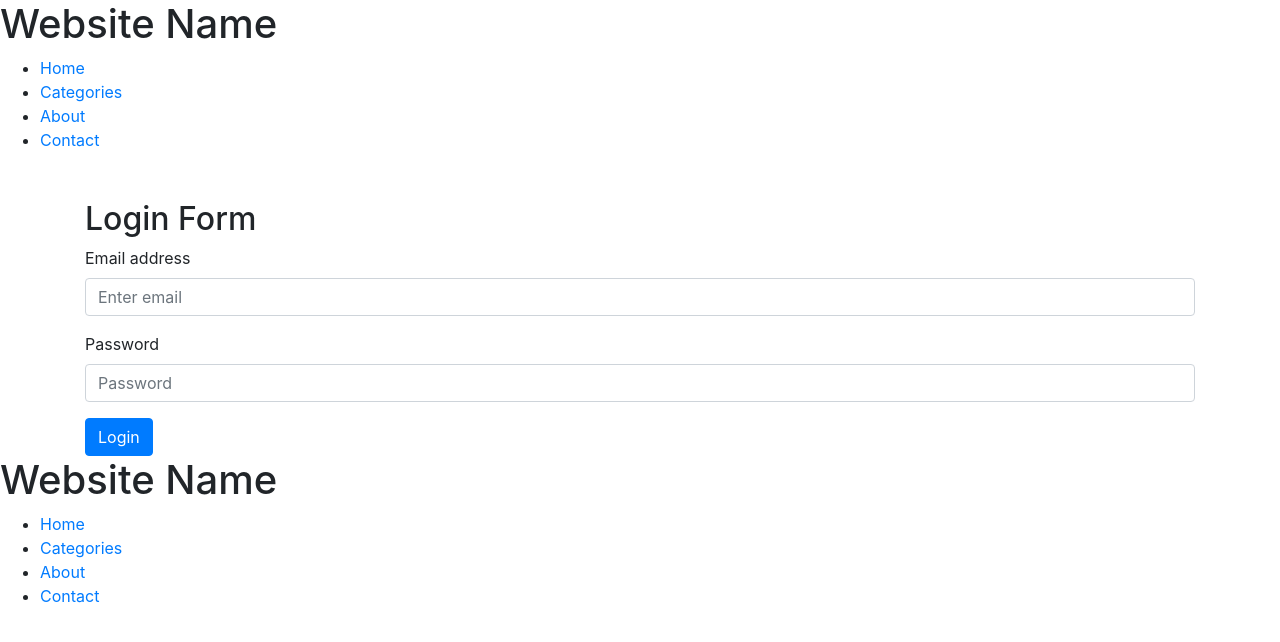
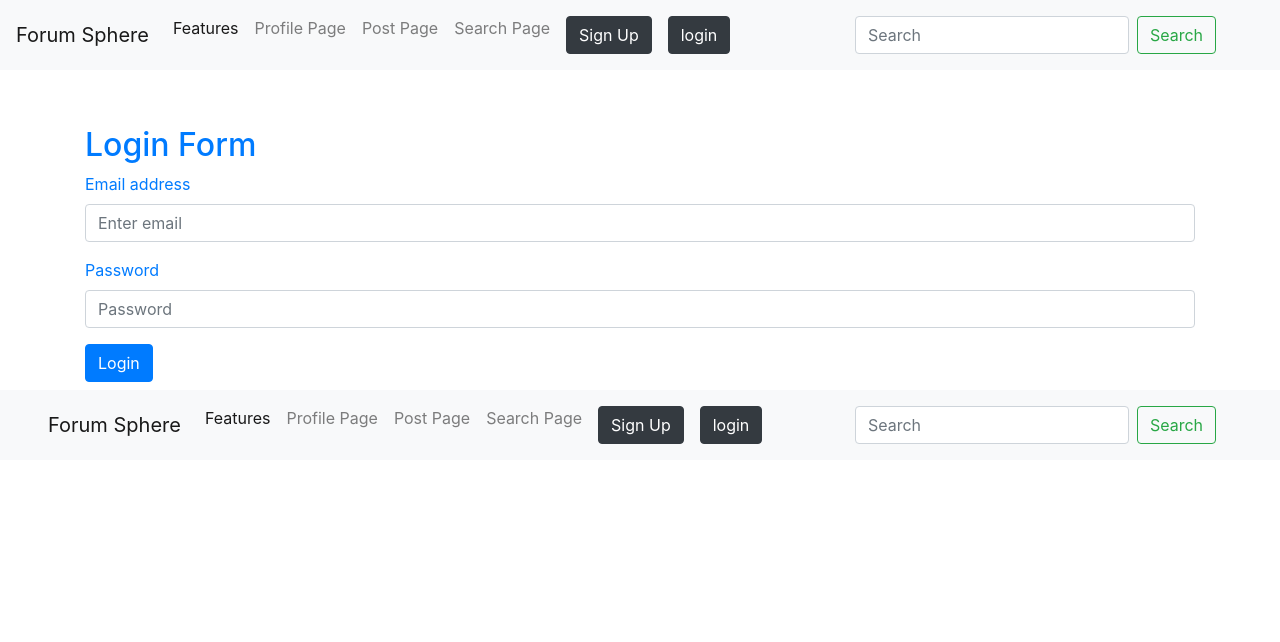
Before and after one commit to KaptainNexus/ForumSphere, a Flask app: template templates/pages/loginoage.html in a window 1280 px wide. Shown: the top 642 px of the page. Run offline with Flask 3, Linux system fonts and the light colour scheme; the template is opened without the code that fills it, so the values that code supplies are empty; some libraries are stand-ins or nearby versions.

Commit message:
Update header.html

```diff
--- a/templates/views/header.html
+++ b/templates/views/header.html
@@ -1,20 +1,46 @@
-<!DOCTYPE html>
+<!doctype html>
 <html lang="en">
-<head>
-    <meta charset="UTF-8">
-    <meta name="viewport" content="width=device-width, initial-scale=1.0">
-    <title>Homepage</title>
-    <link rel="stylesheet" href="styles.css">
-</head>
-<body>
-    <header>
-        <h1>Website Name</h1>
-        <nav>
-            <ul>
-                <li><a href="#">Home</a></li>
-                <li><a href="#">Categories</a></li>
-                <li><a href="#">About</a></li>
-                <li><a href="#">Contact</a></li>
-            </ul>
-        </nav>
-    </header>
+  <head>
+    <!-- Required meta tags -->
+    <meta charset="utf-8">
+    <meta name="viewport" content="width=device-width, initial-scale=1, shrink-to-fit=no">
+
+    <!-- Bootstrap CSS -->
+    <link rel="stylesheet" href="https://cdn.jsdelivr.net/npm/bootstrap@4.0.0/dist/css/bootstrap.min.css" integrity="sha384-Gn5384xqQ1aoWXA+058RXPxPg6fy4IWvTNh0E263XmFcJlSAwiGgFAW/dAiS6JXm" crossorigin="anonymous">
+
+    <title>Hello, world!</title>
+  </head>
+  <body>
+    <nav class="navbar navbar-expand-lg navbar-light bg-light">
+        <a class="navbar-brand" href="#">Forum Sphere</a>
+        <button class="navbar-toggler" type="button" data-toggle="collapse" data-target="#navbarSupportedContent" aria-controls="navbarSupportedContent" aria-expanded="false" aria-label="Toggle navigation">
+          <span class="navbar-toggler-icon"></span>
+        </button>
+
+        <div class="collapse navbar-collapse" id="navbarSupportedContent">
+          <ul class="navbar-nav mr-auto">
+            <li class="nav-item active">
+              <a class="nav-link" href="#">Features <span class="sr-only">(current)</span></a>
+            </li>
+            <li class="nav-item">
+              <a class="nav-link" href="#">Profile Page</a>
+            </li>
+            <li class="nav-item">
+              <a class="nav-link" href="#">Post Page</a>
+            </li>
+            <li class="nav-item">
+              <a class="nav-link" href="#">Search Page</a>
+            </li>
+            <li class="nav-item">
+              <a class="nav-link" href="/signuppage.html"><button type="button" class="btn btn-dark">Sign Up</button></a>
+            </li>
+            <li class = "nav-item">
+              <a class="nav-link" href="/loginpage.html"><button type="button" class="btn btn-dark">login</button>
+            </li>
+          </ul>
+          <form class="form-inline my-2 my-lg-0">
+            <input class="form-control mr-sm-2" type="search" placeholder="Search" aria-label="Search">
+            <button class="btn btn-outline-success my-2 my-sm-0" type="submit">Search</button>
+          </form>
+        </div>
+      </nav>
```
